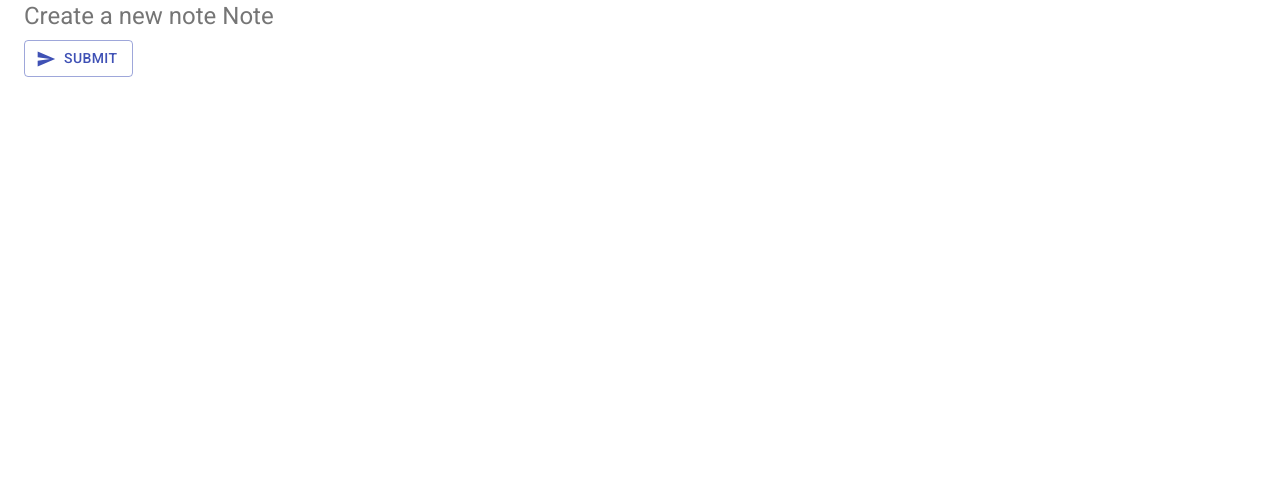
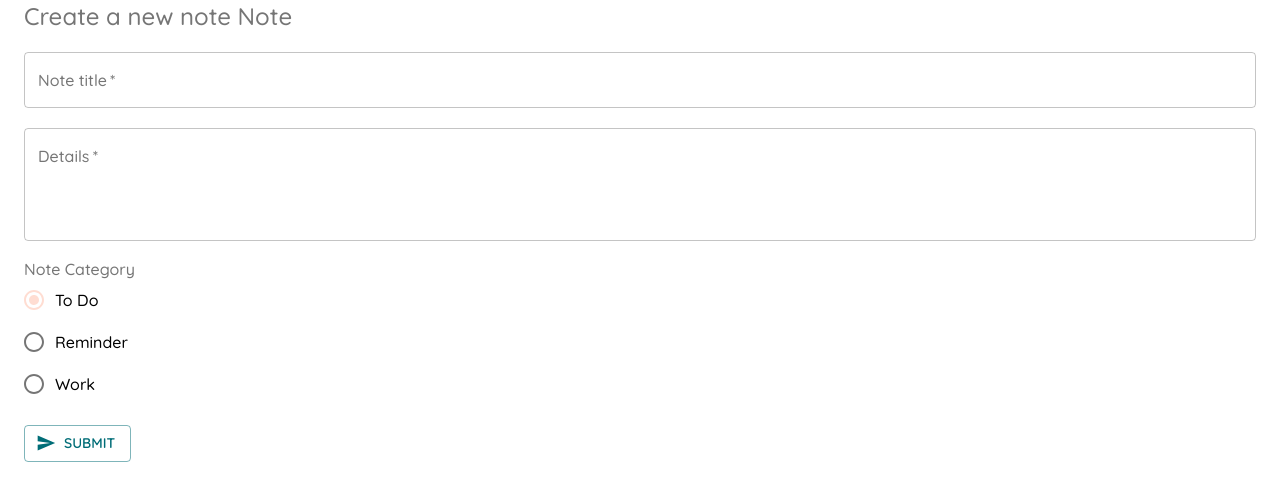
Before and after one commit to gsmenezes/mat-ui-project, a React (Create React App) app: page /create in a window 1280 px wide. Shown: the top 500 px of the page. Built offline with nearby package versions, Linux system fonts and the light colour scheme.

Commit message:
add forms

```diff
--- a/public/index.html
+++ b/public/index.html
@@ -1,21 +1,19 @@
 <!DOCTYPE html>
 <html lang="en">
+
   <head>
     <meta charset="utf-8" />
     <link rel="icon" href="%PUBLIC_URL%/favicon.ico" />
     <meta name="viewport" content="width=device-width, initial-scale=1" />
     <meta name="theme-color" content="#000000" />
-    <meta
-      name="description"
-      content="Web site created using create-react-app"
-    />
-    <link rel="stylesheet" href="https://fonts.googleapis.com/css?family=Roboto:300,400,500,700&display=swap" />
-
+    <meta name="description" content="Web site created using create-react-app" />
     <title>Material UI Project</title>
   </head>
+
   <body>
     <noscript>You need to enable JavaScript to run this app.</noscript>
     <div id="root"></div>
 
   </body>
+
 </html>
--- a/src/App.js
+++ b/src/App.js
@@ -1,9 +1,29 @@
-import { BrowserRouter as Router, Switch, Route } from 'react-router-dom'
-import Notes from './pages/Notes'
-import Create from './pages/Create'
+import { BrowserRouter as Router, Switch, Route } from "react-router-dom";
+import Notes from "./pages/Notes";
+import Create from "./pages/Create";
+import { createMuiTheme, ThemeProvider } from "@material-ui/core";
+
+const theme = createMuiTheme({
+  palette: {
+    primary: {
+      main: "#006D77",
+    },
+    secondary: {
+      main: "#FFDDD2",
+    },
+  },
+  typography: {
+    fontFamily: "Quicksand",
+    fontWeightLight: 400,
+    fontWeightRegular: 500,
+    fontWeightMedium: 600,
+    fontWeightBold: 700,
+  },
+});
 
 function App() {
   return (
+    <ThemeProvider theme={theme}>
       <Router>
         <Switch>
           <Route exact path="/">
@@ -14,6 +34,7 @@
           </Route>
         </Switch>
       </Router>
+    </ThemeProvider>
   );
 }
 
--- a/src/index.css
+++ b/src/index.css
@@ -1,3 +1,5 @@
+@import url('https://fonts.googleapis.com/css2?family=Quicksand:wght@400;500;600;700&display=swap');
+
 body {
   margin: 0;
   -webkit-font-smoothing: antialiased;
--- a/src/pages/Create.js
+++ b/src/pages/Create.js
@@ -1,10 +1,50 @@
-import React from "react";
+import React, { useState } from "react";
 import Typography from "@material-ui/core/Typography";
 import Button from "@material-ui/core/Button";
 import Container from "@material-ui/core/Container";
-import SendIcon  from "@material-ui/icons/Send";
+import SendIcon from "@material-ui/icons/Send";
+import { FormControlLabel, makeStyles } from "@material-ui/core";
+import TextField from "@material-ui/core/TextField";
+import FormControl from "@material-ui/core/FormControl";
+import FormLabel from "@material-ui/core/FormLabel";
+import RadioGroup from "@material-ui/core/RadioGroup";
+import Radio from "@material-ui/core/Radio";
+
+const useStyles = makeStyles({
+  field: {
+    marginTop: 20,
+    marginBottom: 20,
+    display: "block",
+  },
+});
 
 export default function Create() {
+  const classes = useStyles();
+
+  const [title, setTitle] = useState("");
+  const [details, setDetails] = useState("");
+  const [titleError, setTitleError] = useState(false);
+  const [detailsError, setDetailsError] = useState(false);
+  const [category, setCategory] = useState("todos");
+
+  const handleSubmit = (e) => {
+    e.preventDefault();
+    setTitleError(false);
+    setDetailsError(false);
+
+    if (title === "") {
+      setTitleError(true);
+    }
+
+    if (details === "") {
+      setDetailsError(true);
+    }
+
+    if (title && details) {
+      console.log(title, details, category);
+    }
+  };
+
   return (
     <Container>
       <Typography
@@ -15,15 +55,54 @@
       >
         Create a new note Note
       </Typography>
+
+      <form noValidate autoComplete="off" onSubmit={handleSubmit}>
+        <TextField
+          onChange={(e) => setTitle(e.target.value)}
+          className={classes.field}
+          label="Note title"
+          variant="outlined"
+          fullWidth
+          required
+          error={titleError}
+        />
+        <TextField
+          onChange={(e) => setDetails(e.target.value)}
+          className={classes.field}
+          label="Details"
+          variant="outlined"
+          fullWidth
+          multiline
+          rows={4}
+          required
+          error={detailsError}
+        />
+
+        <FormControl className={classes.field}>
+          <FormLabel>Note Category</FormLabel>
+          <RadioGroup
+            value={category}
+            onChange={(e) => setCategory(e.target.value)}
+          >
+            <FormControlLabel value="todos" control={<Radio />} label="To Do" />
+            <FormControlLabel
+              value="reminders"
+              control={<Radio />}
+              label="Reminder"
+            />
+            <FormControlLabel value="work" control={<Radio />} label="Work" />
+          </RadioGroup>
+        </FormControl>
+
         <Button
           type="submit"
           color="primary"
           variant="outlined"
-        onClick={() => console.log("Hello! You clicked me..")}
           startIcon={<SendIcon />}
         >
           Submit
         </Button>
+      </form>
     </Container>
   );
 }
```
Lines whose indentation alone changed are shown as unchanged.
